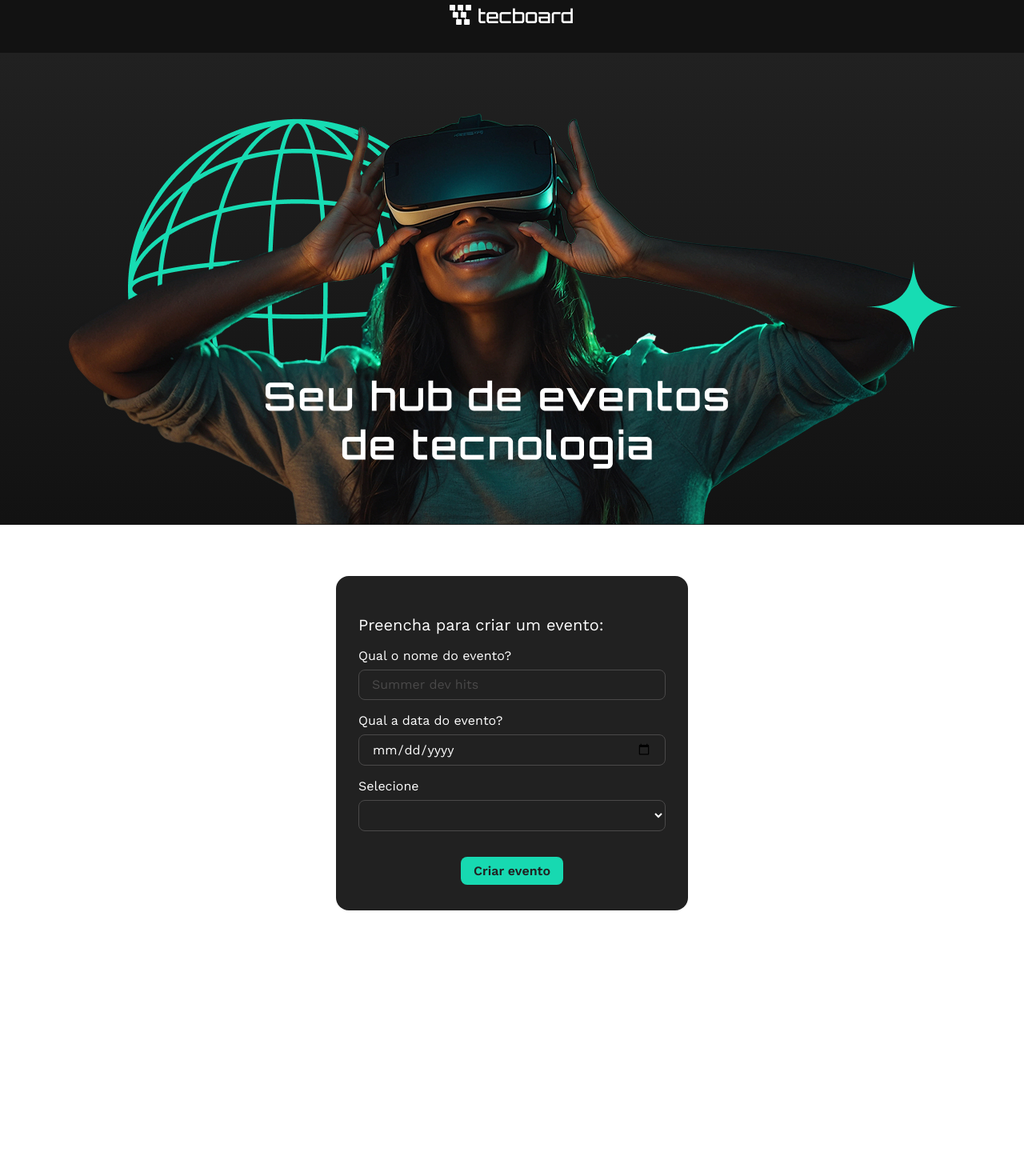
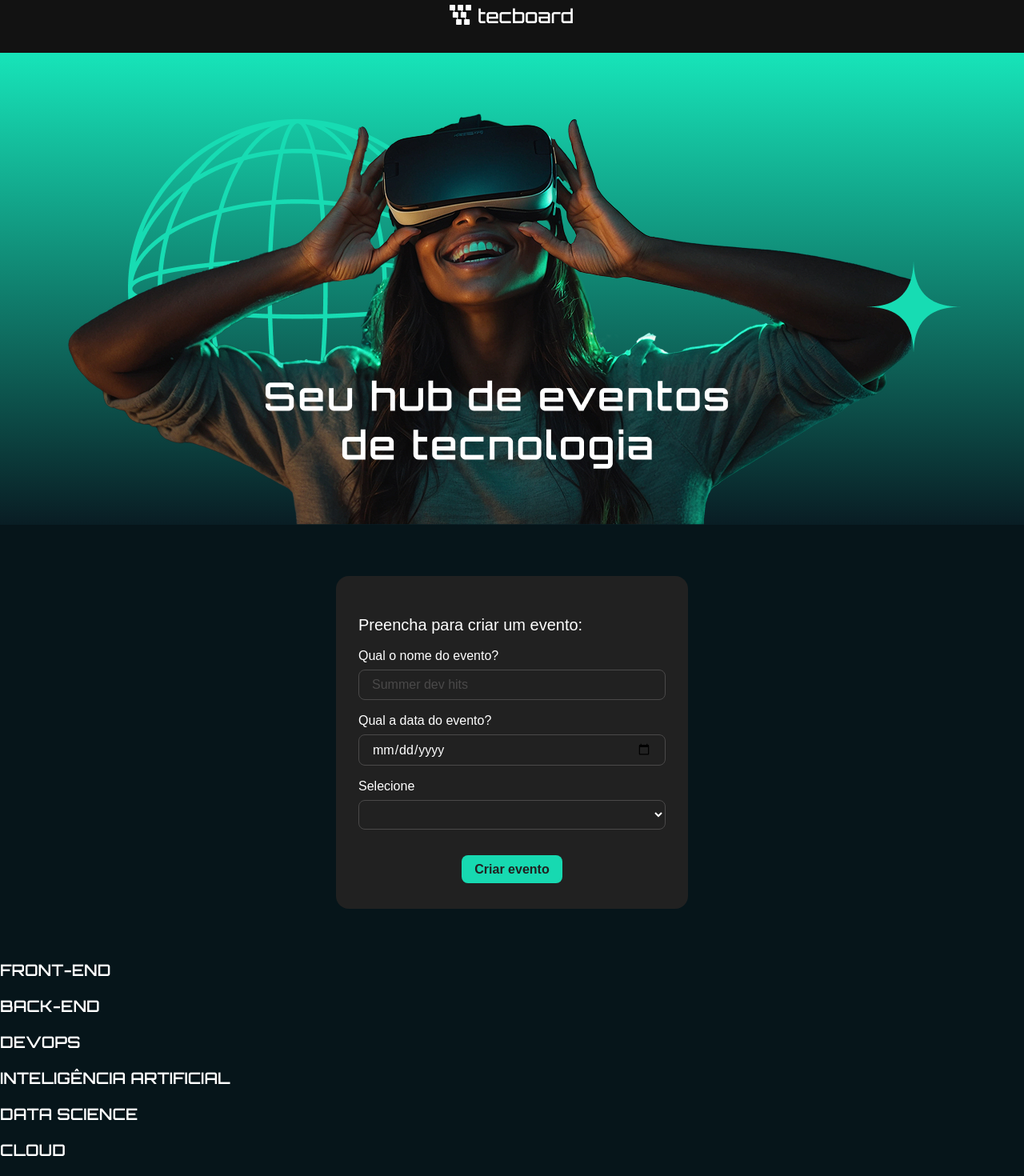
Before and after one commit to manoelsslima/alura-tecboard, a React (Vite) app: page / in a window 1280 px wide. Shown: the part 27-1497 px from the top of the page at 80% size. Before the commit the page ends 1229 px from the top, so only its background shows below. Built offline with nearby package versions, Linux system fonts and the light colour scheme.

Commit message:
feat: add Tema and Banner components with styles; update App to include new components

```diff
--- a/index.html
+++ b/index.html
@@ -9,8 +9,7 @@
 
   <link rel="preconnect" href="https://fonts.googleapis.com">
   <link rel="preconnect" href="https://fonts.gstatic.com" crossorigin>
-  <link href="https://fonts.googleapis.com/css2?family=Work+Sans:ital,wght@0,100..900;1,100..900&display=swap"
-    rel="stylesheet">
+  <link href="https://fonts.googleapis.com/css2?family=Orbitron:wght@400..900&display=swap" rel="stylesheet">
 </head>
 
 <body>
--- a/src/App.css
+++ b/src/App.css
@@ -8,13 +8,3 @@
   display: flex;
   justify-content: center;
 }
-
-section {
-  background: linear-gradient(180deg, #212121 0%, #121212 100%);
-  display: flex;
-  justify-content: center;
-}
-
-section img {
-  max-width: 90%;
-}
--- a/src/App.jsx
+++ b/src/App.jsx
@@ -4,6 +4,8 @@
 import heroImg from './assets/hero.png'
 import './App.css'
 import { FormularioDeEvento } from './components/FormularioDeEvento'
+import { Tema } from './components/Tema'
+import { Banner } from './components/Banner'
 
 // no react, componentes são FUNÇÕES
 
@@ -65,15 +67,58 @@
 
 function App() {
 
+  const temas = [
+    {
+      id: 1,
+      nome: 'front-end'
+    },
+    {
+      id: 2,
+      nome: 'back-end'
+    },
+    {
+      id: 3,
+      nome: 'devops'
+    },
+    {
+      id: 4,
+      nome: 'inteligência artificial'
+    },
+    {
+      id: 5,
+      nome: 'data science'
+    },
+    {
+      id: 6,
+      nome: 'cloud'
+    }
+  ]
+
   return (
     <main>
       <header>
         <img src="/logo.png" alt="Logo do TechBoard" />
       </header>
+      <Banner />
+      <FormularioDeEvento />
       <section>
-        <img src="/banner.png" alt="Banner de tecnologia" />
+        <Tema tema={temas[0]} />
       </section>
-      <FormularioDeEvento />
+      <section>
+        <Tema tema={temas[1]} />
+      </section>
+      <section>
+        <Tema tema={temas[2]} />
+      </section>
+      <section>
+        <Tema tema={temas[3]} />
+      </section>
+      <section>
+        <Tema tema={temas[4]} />
+      </section>
+      <section>
+        <Tema tema={temas[5]} />
+      </section>
     </main>
   )
 }
--- /dev/null
+++ b/src/components/Banner/banner.estilos.css
@@ -0,0 +1,10 @@
+.banner {
+    /* background: linear-gradient(180deg, #212121 0%, #121212 100%); */
+    background: linear-gradient(180deg, #17E4B9 0%, #091D24 100%);
+    display: flex;
+    justify-content: center;
+}
+
+.banner img {
+    max-width: 90%;
+}
--- /dev/null
+++ b/src/components/Banner/index.jsx
@@ -0,0 +1,9 @@
+import './banner.estilos.css';
+
+export function Banner() {
+    return (
+        <section className="banner">
+            <img src="/banner.png" alt="Banner de tecnologia" />
+        </section>
+    );
+}
--- /dev/null
+++ b/src/components/Tema/index.jsx
@@ -0,0 +1,7 @@
+import './tema.estilos.css';
+
+export function Tema({ tema }) {
+  return (
+      <h3 className="titulo-tema">{tema.nome}</h3>
+  );
+}
--- /dev/null
+++ b/src/components/Tema/tema.estilos.css
@@ -0,0 +1,10 @@
+.titulo-tema {
+    color: #FFFFFF;
+    font-family: "Orbitron", sans-serif;
+
+    font-weight: 600;
+    font-size: 20px;
+    line-height: 125%;
+    letter-spacing: 10%;
+    text-transform: uppercase;
+}
--- a/src/index.css
+++ b/src/index.css
@@ -2,3 +2,7 @@
 * {
     font-family: "Work Sans", sans-serif;
 }
+
+body {
+    background-color: #06151A;
+}
```
